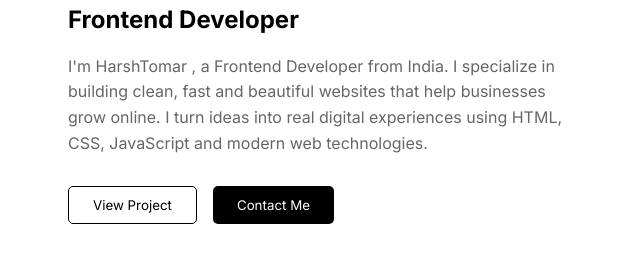
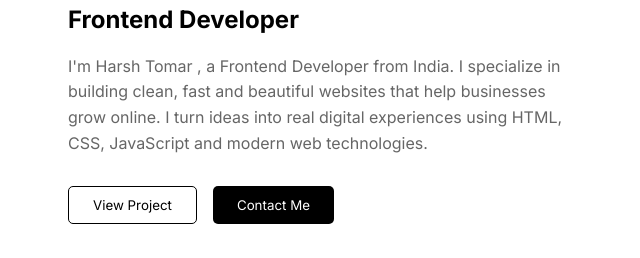
Before and after one commit to devbyharsh/Portfolio-website, a plain HTML site: page index.html in a window 1280 px wide. Shown: the part 316-574 px from the top of the page, 12-652 px from the left. Drawn offline with Linux system fonts and the light colour scheme.

Commit message:
test push

```diff
--- a/index.html
+++ b/index.html
@@ -29,7 +29,7 @@
             <h2>Frontend Developer</h2>
 
             <p>
-                I'm HarshTomar , a Frontend Developer from India.
+                I'm Harsh Tomar , a Frontend Developer from India.
                 I specialize in building clean, fast and beautiful
                 websites that help businesses grow online.
                 I turn ideas into real digital experiences using
```
